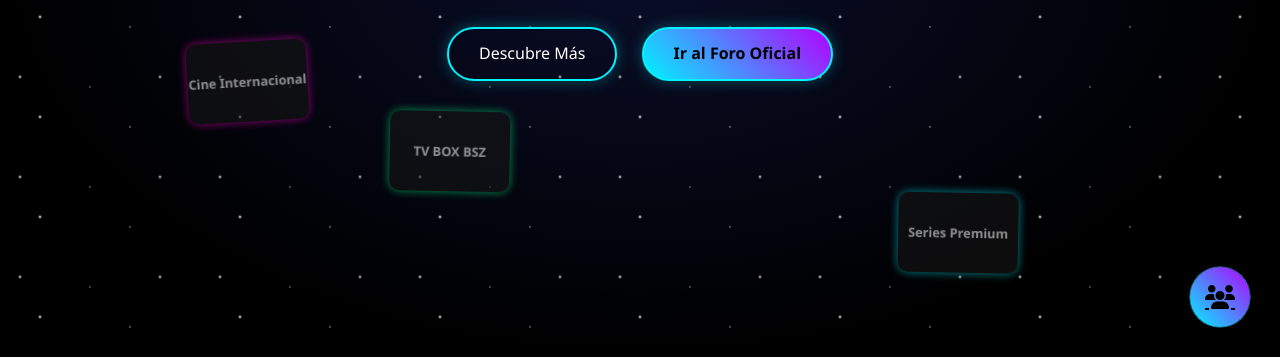
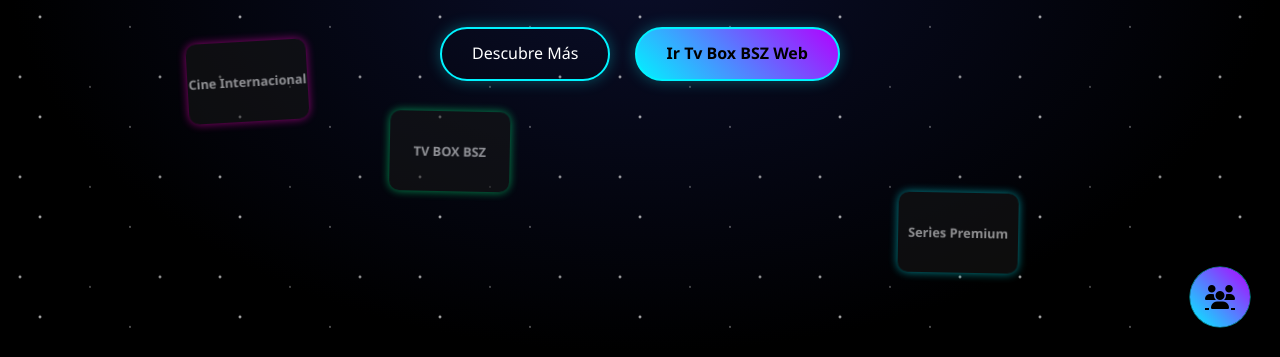
Before and after one commit to AvastrOficial/TV-BOX-BSZ, a plain HTML site: page index.html in a window 1280 px wide. Shown: the part 443-800 px from the top of the page. Drawn offline with Linux system fonts and the light colour scheme.

Commit message:
Update forum link text in index.html

```diff
--- a/index.html
+++ b/index.html
@@ -679,7 +679,7 @@
             <p>La revolución del entretenimiento en tu hogar. Accede a miles de canales internacionales, contenido bajo demanda y aplicaciones en un solo dispositivo.</p>
             <div class="cta-buttons">
                 <a href="#caracteristicas" class="cta-button">Descubre Más</a>
-                <a href="https://tvboxbsz.foroactivo.com/" class="cta-button forum" target="_blank">Ir al Foro Oficial</a>
+                <a href="https://tvboxbsz.foroactivo.com/" class="cta-button forum" target="_blank">Ir Tv Box BSZ Web</a>
             </div>
         </div>
     </section>
```
